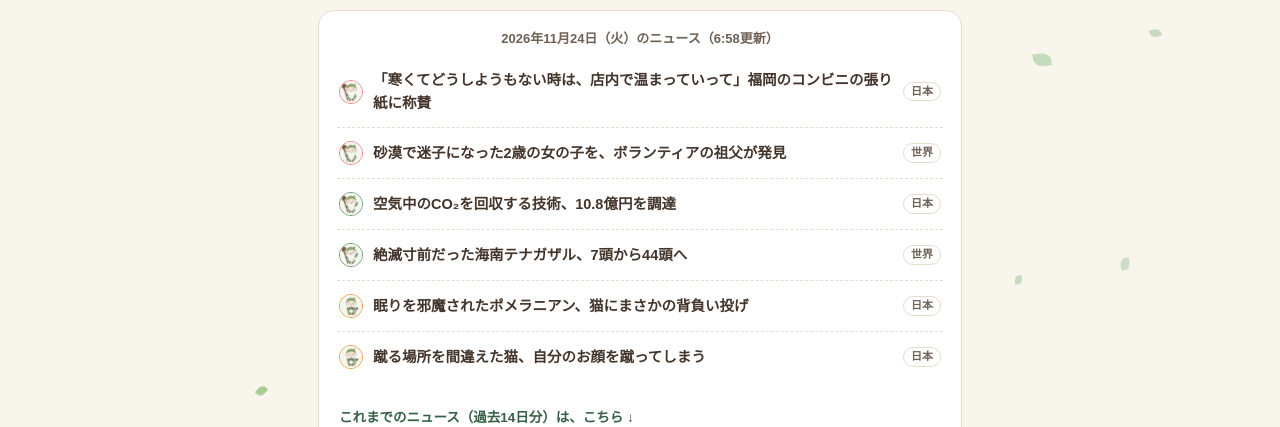
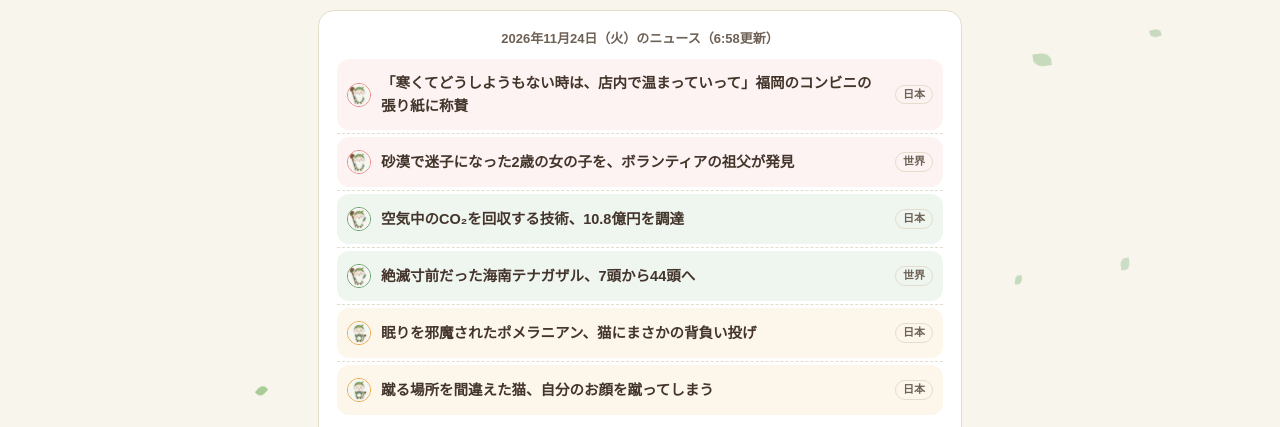
Before and after one commit to ankantakeshi-design/hotto-news, a plain HTML site: page index.html in a window 1280 px wide. Shown: the part 302-729 px from the top of the page. Drawn offline with Linux system fonts and the light colour scheme; no server answers.

Commit message:
Headlines: pale category background tints so story types are easy to tell apart (reader request)

```diff
--- a/index.html
+++ b/index.html
@@ -71,11 +71,11 @@
   .hl-head{display:flex;align-items:baseline;justify-content:center;gap:10px;margin-bottom:6px;}
   .date-inline{font-size:13px;color:var(--sub);font-weight:700;text-align:center;overflow-wrap:anywhere;}
   .headlines ul{list-style:none;}
-  .headlines li{border-bottom:1px dashed var(--line);}
+  .headlines li{border-bottom:1px dashed var(--line);padding:3px 0;}
   .headlines li:last-child{border-bottom:none;}
   .headlines a{display:flex;align-items:center;gap:10px;text-decoration:none;color:var(--ink);
-    font-size:14.5px;font-weight:700;line-height:1.55;padding:13px 2px;min-height:48px;}
-  .headlines a.read{color:#7a6f64;}
+    font-size:14.5px;font-weight:700;line-height:1.55;padding:13px 10px;min-height:48px;border-radius:12px;}
+  .headlines a.read{color:#756857;}
   .headlines a:active{opacity:.6;}
   .headlines .dot{flex:none;width:9px;height:9px;border-radius:50%;position:relative;top:-1px;}
   .headlines .hl-thumb{flex:none;width:24px;height:auto;border-radius:50%;object-fit:cover;
@@ -698,6 +698,15 @@
     if (n.indexOf('笑える') >= 0) return 'keeper-3.webp';
     return catImgs[ci % catImgs.length];
   }
+  // カテゴリ→見出し行の薄い背景色（カテゴリ色の約10%の淡さ。種類がひと目で分かるように）
+  var catBgs = ['#fdf3f2', '#eff5ef', '#fdf6eb'];
+  function catBg(cat, ci){
+    var n = (cat && cat.name) || '';
+    if (n.indexOf('温まる') >= 0) return '#fdf3f2';
+    if (n.indexOf('希望') >= 0) return '#eff5ef';
+    if (n.indexOf('笑える') >= 0) return '#fdf6eb';
+    return catBgs[ci % catBgs.length];
+  }
   var jnow = new Date();
   var jjst = new Date(jnow.getTime() + (9 * 60 + jnow.getTimezoneOffset()) * 60000);
   var jday = Math.floor(Date.UTC(jjst.getFullYear(), jjst.getMonth(), jjst.getDate()) / 86400000);
@@ -864,6 +873,7 @@
       var a = document.createElement('a');
       a.href = '#';
       if (readIds.indexOf(id) >= 0) a.classList.add('read');
+      a.style.background = catBg(cat, ci);
       var thumb = document.createElement('img');
       thumb.className = 'hl-thumb';
       thumb.src = catImg(cat, ci);
```
